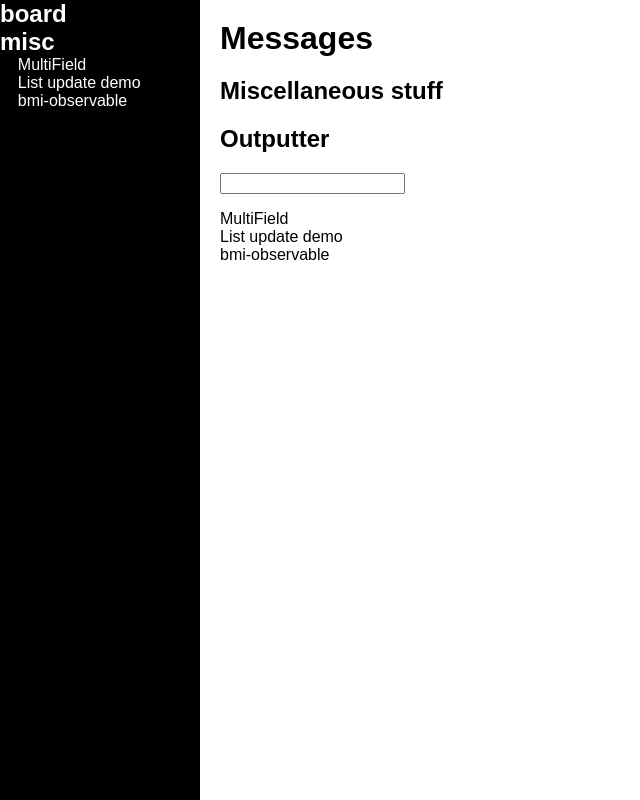
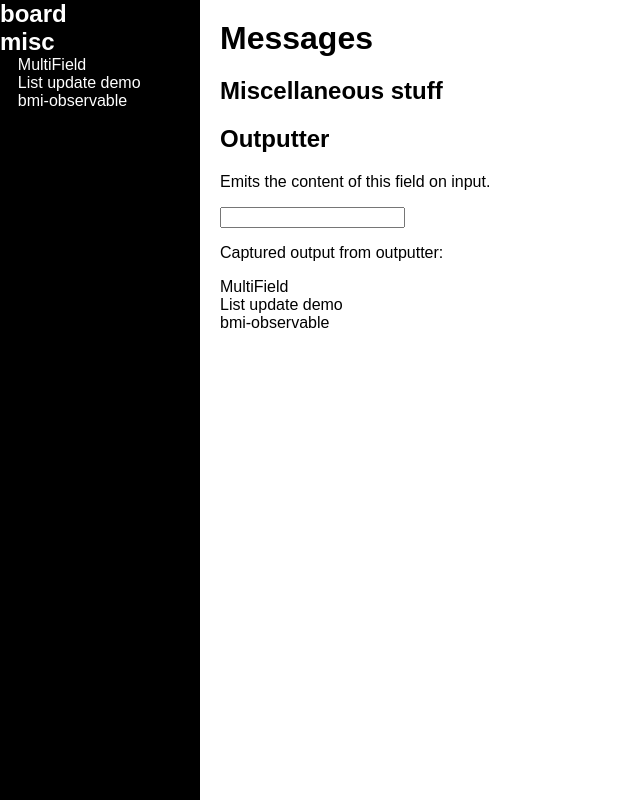
Before and after one commit to stai1/messages, an Angular app: page /misc in a window 1280 px wide. Shown: the whole page, without its empty margins (0-640 px from the left). Built offline with nearby package versions, Linux system fonts and the light colour scheme; what angular-in-memory-web-api would draw is missing.

Commit message:
In-page descriptions

```diff
--- a/src/app/bmi-observable/bmi-observable.component.html
+++ b/src/app/bmi-observable/bmi-observable.component.html
@@ -1,5 +1,7 @@
 <h3>bmi</h3>
-<p>Modified example from <a href="https://rxjs.dev/api/index/function/combineLatest">rxjs docs</a>.</p>
+<p>Modified example from <a href="https://rxjs.dev/api/index/function/combineLatest">rxjs docs</a>.
+  Weight and height are returned subject to a timer, combineLatest used to calculate BMI whenever weight or height is returned.
+</p>
 <ul>
   <li *ngFor="let bmi of bmiList">Weight:{{bmi.w}} Height:{{bmi.h}} BMI:{{bmi.bmi}}</li>
 </ul>
--- a/src/app/misc/misc.component.html
+++ b/src/app/misc/misc.component.html
@@ -1,5 +1,6 @@
 <h2>Miscellaneous stuff</h2>
 <app-outputter (outMessage)="onOutput($event)"></app-outputter>
+<p>Captured output from outputter:</p>
 <p>{{message}}</p>
 <div routerLink="multi-field">MultiField</div>
 <div routerLink="list-update">List update demo</div>
--- a/src/app/multi-field/multi-field.component.html
+++ b/src/app/multi-field/multi-field.component.html
@@ -1,5 +1,6 @@
 <div>
   <h2>MultiField</h2>
+  <p>Dynamic form demo</p>
   <form (ngSubmit)="onSubmit()" [formGroup]="form">
     <div *ngFor="let propertyField of propertyFieldGetter()">
       <app-single-field [propertyField]="propertyField" [form]="form" (changed)="displayMessage=false"></app-single-field>
--- a/src/app/outputter/outputter.component.html
+++ b/src/app/outputter/outputter.component.html
@@ -1,2 +1,3 @@
 <h2>Outputter</h2>
+<p>Emits the content of this field on input.</p>
 <input (input)="onKey($event)">
```
